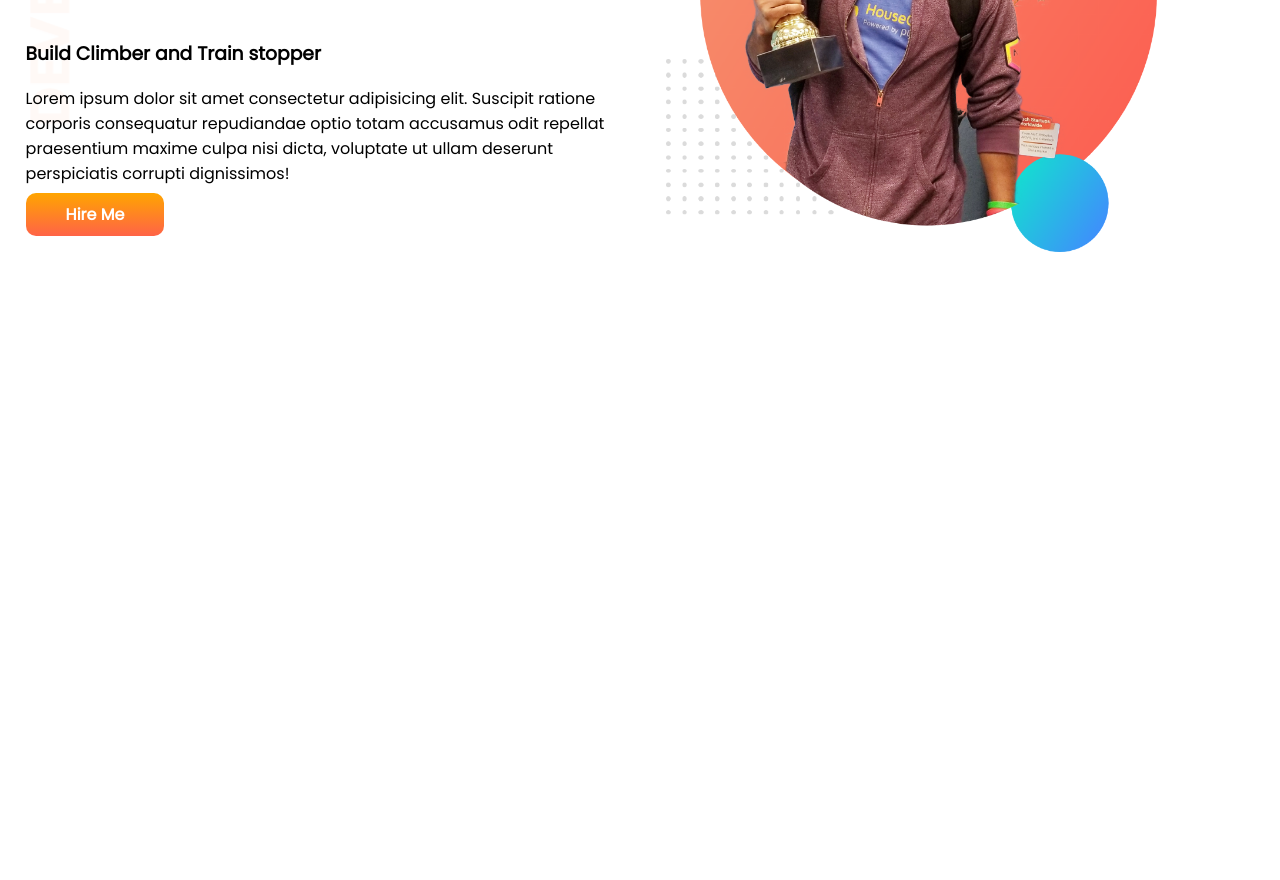
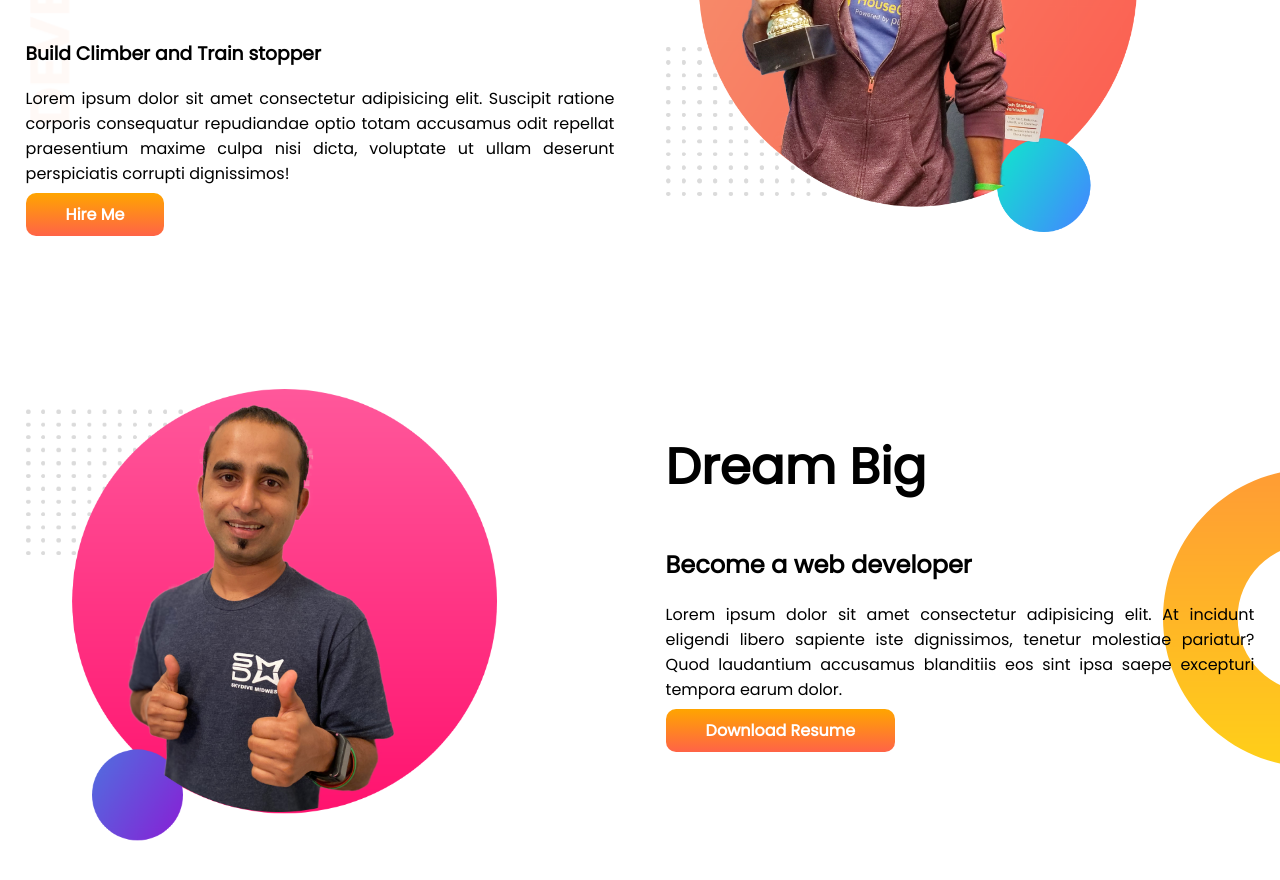
Before and after one commit to sowmitraguho/developer-portfolio, a plain HTML site: page index.html in a window 1280 px wide. Shown: the part 236-1116 px from the top of the page. Before the commit the page ends 800 px from the top, so only its background shows below. Drawn offline with Linux system fonts and the light colour scheme.

Commit message:
dream big added

```diff
--- a/index.html
+++ b/index.html
@@ -28,6 +28,18 @@
         </div>
     </section>
 
+    <section class="dream-big">
+        <div class="half-width">
+            <img src="images/jhankar2.png" alt="">
+        </div>
+        <div class="half-width">
+            <h1>Dream Big</h1>
+            <h2>Become a web developer</h2>
+            <p>Lorem ipsum dolor sit amet consectetur adipisicing elit. At incidunt eligendi libero sapiente iste dignissimos, tenetur molestiae pariatur? Quod laudantium accusamus blanditiis eos sint ipsa saepe excepturi tempora earum dolor.</p>
+            <a href="#" target="_blank" class="btn">Download Resume</a>
+        </div>
+    </section>
+
 
 </body>
 
--- a/style.css
+++ b/style.css
@@ -10,7 +10,7 @@ h1{
 }
 section{
     display: flex;
-
+    margin-bottom: 150px;
 }
 .top-banner{
     background-image: url("images/top-banner.png");
@@ -19,9 +19,13 @@ section{
 .half-width {
     width: 50%;
     padding-left: 2%;
+    padding-right: 2%;
 }
 .half-width img{
     width: 80%;
+}
+.half-width p{
+    text-align: justify;
 }
 .btn{
     text-decoration: none;
@@ -31,3 +35,8 @@ section{
     border-radius: 10px;
     font-weight: 700;
 }
+.dream-big{
+    background-image: url("images/dream-bg.png");
+    background-repeat: no-repeat;
+    background-position: right;
+}
```
